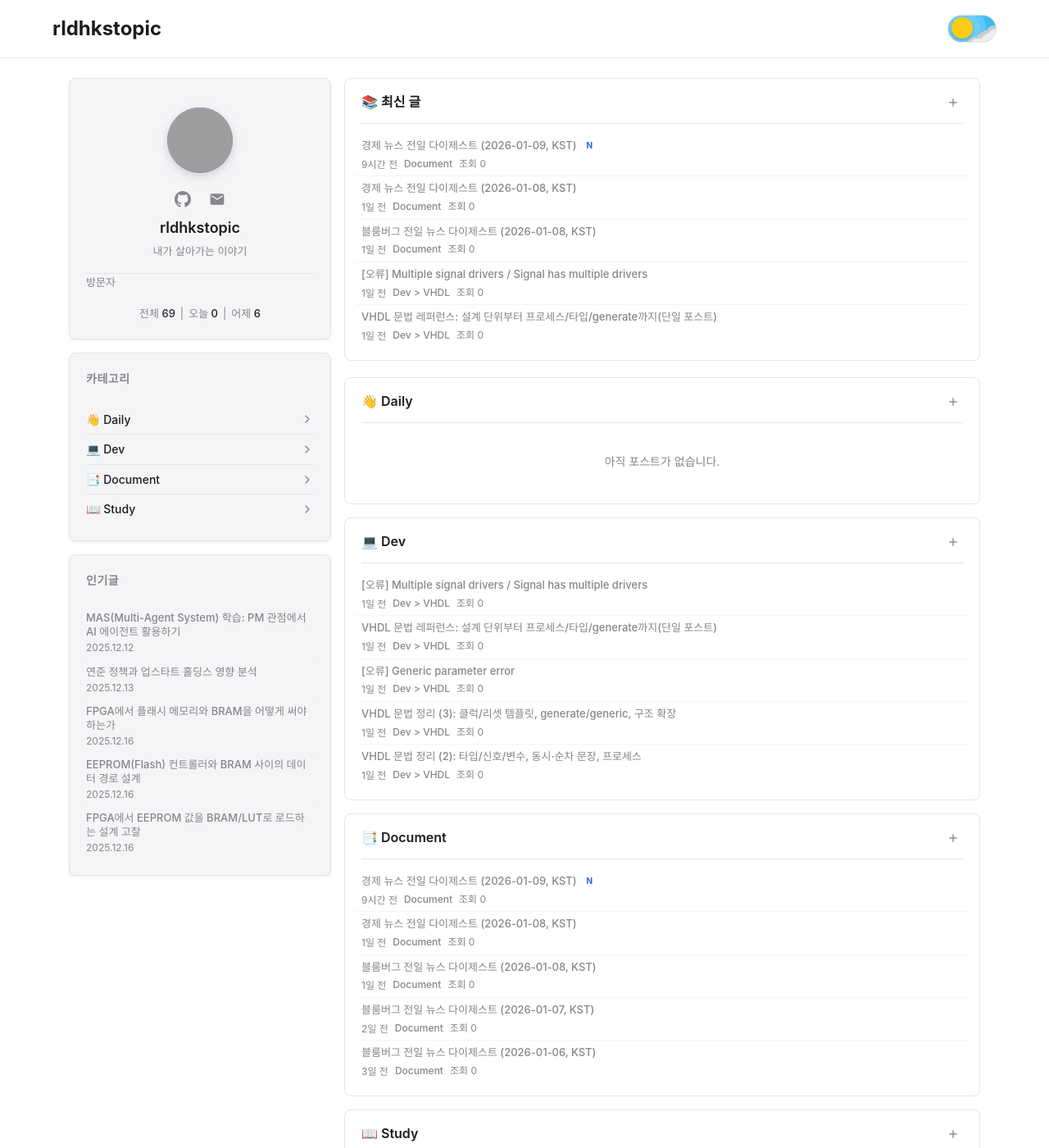
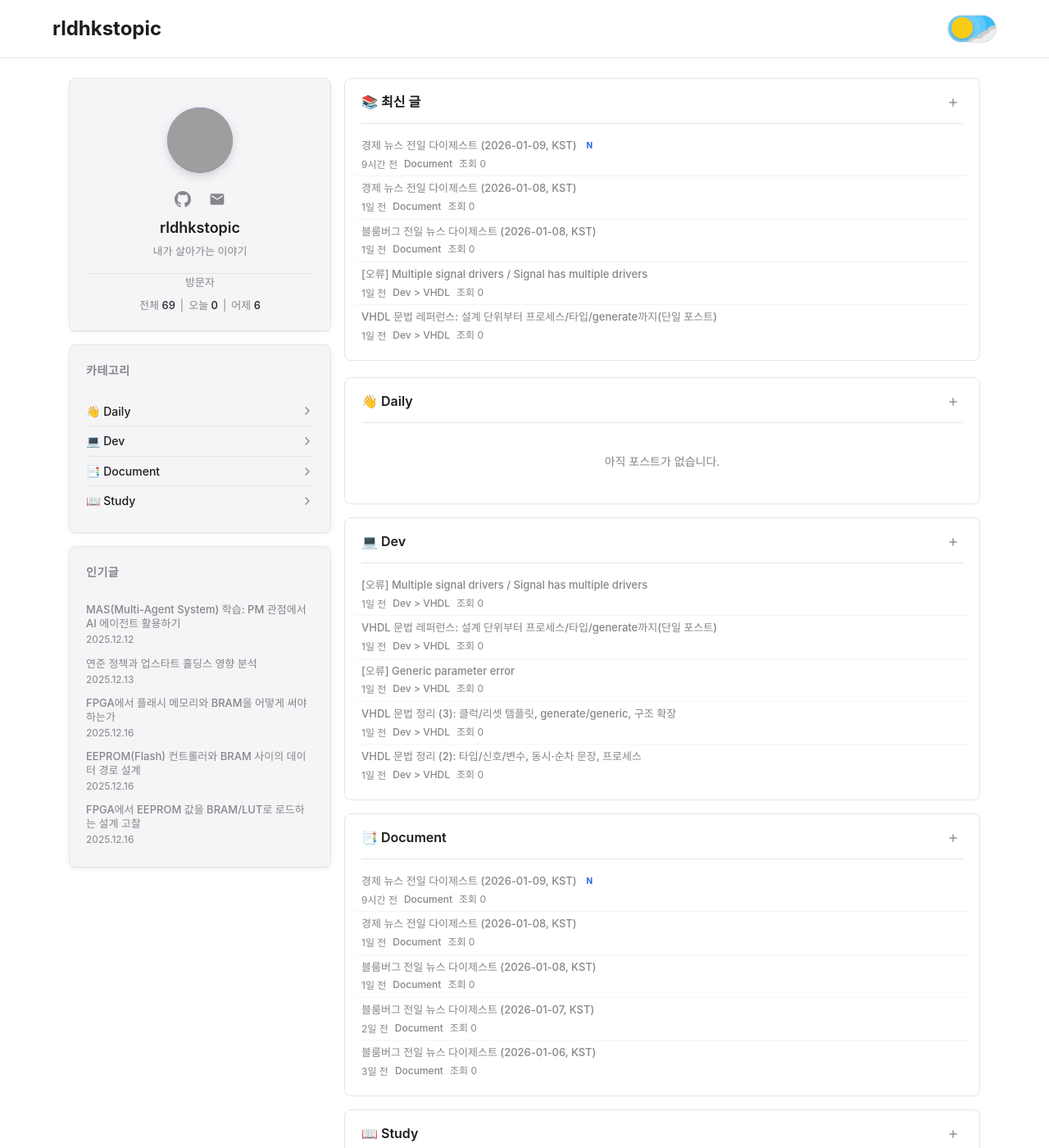
Before and after one commit to rldhkstopic/rldhkstopic.github.io, a Jekyll site: the page built from index.html, in a window 1280 px wide and 1400 px high. Shown: the whole window at 82% size. Built offline with Jekyll 4.4.1, drawn with Linux system fonts in a browser that asks for light colours; nearby versions of some CDN libraries; the list of posts is cut into pages by our own code; a style sheet for code colours, icons or effects is not loaded; grey boxes are pictures that could not be loaded.

Commit message:
[v0.0.22] Fix visitor stats block CSS: center align title and reduce spacing

```diff
--- a/assets/css/main.css
+++ b/assets/css/main.css
@@ -937,7 +937,7 @@ body.home-page .site-header {
 .visitor-stats-simple {
   display: flex;
   flex-direction: column;
-  gap: 0.5rem;
+  gap: 0.25rem;
   border-top: 1px solid var(--border-color);
   border-right: none;
   border-bottom: none;
@@ -949,13 +949,15 @@ body.home-page .site-header {
 
 .profile-visitors {
   margin-top: 1rem;
-  text-align: left;
+  text-align: center;
 }
 
 .visitor-stats-title {
   font-size: 0.8125rem;
   color: var(--text-secondary);
   font-weight: 500;
+  text-align: center;
+  margin-bottom: 0.25rem;
 }
 
 .visitor-stats-numbers {
@@ -965,7 +967,7 @@ body.home-page .site-header {
   gap: 0.375rem;
   font-size: 0.8125rem;
   font-weight: 500;
-  padding-top: 10px;
+  padding-top: 0;
   border: none;
   border-width: 0;
   border-style: none;
```
